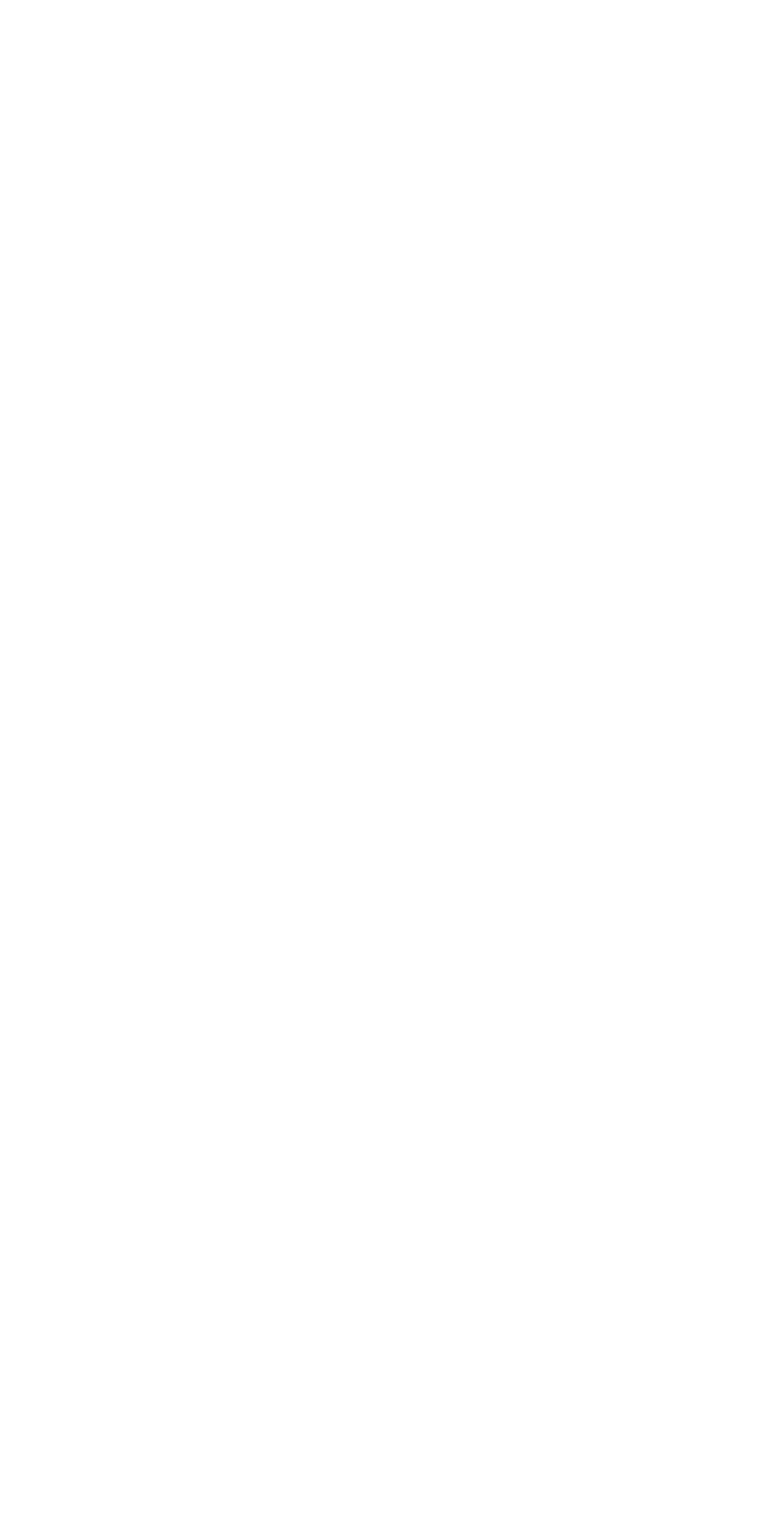
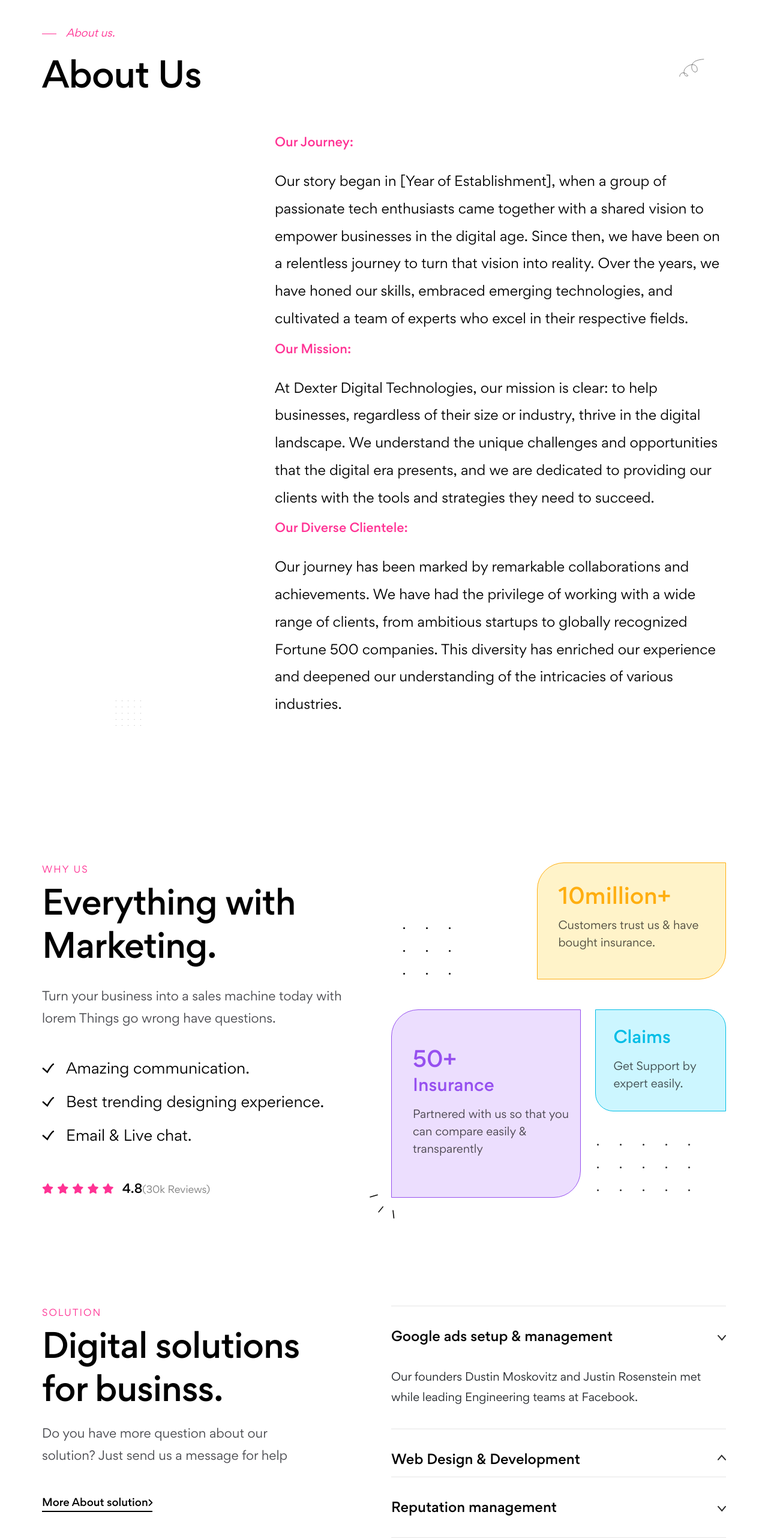
Before and after one commit to dexterdigitaltechnologies/dexter, a Next.js app: page /pages-menu/about in a window 1280 px wide. Shown: the part 158-2724 px from the top of the page at 60% size. Before the commit the page ends 800 px from the top, so only its background shows below. Built offline with nearby package versions, Linux system fonts and the light colour scheme.

Commit message:
updated about us

```diff
--- a/pages/pages-menu/about.js
+++ b/pages/pages-menu/about.js
@@ -1,9 +1,238 @@
-import React from 'react'
+import Seo from "../../components/common/Seo";
+import DefaulHeader from "../../components/header/DefaulHeader";
+import DefaultFooter from "../../components/footer/DefaultFooter";
+import Faq from "../../components/services/Faq";
+import Block from "../../components/services/Block";
+import Link from "next/link";
+import Image from "next/image";
+const AboutUsV1 = () => {
+  const features = [
+    { text: "Amazing communication." },
+    { text: "Best trending designing experience." },
+    { text: "Email & Live chat." },
+  ];
 
-const about = () => {
+  const starRating = Array(5)
+    .fill()
+    .map((_, index) => (
+      <li key={index}>
+        <i className="fa-solid fa-star" />
+      </li>
+    ));
+
   return (
-    <div>about</div>
-  )
-}
+    <>
+      <Seo pageTitle="About Us V1" />
 
-export default about
+      {/* <!--
+      =============================================
+      Theme Default Menu
+      ==============================================
+      --> */}
+      <DefaulHeader />
+
+      {/*
+			=============================================
+				Feature Section Fifty One
+			==============================================
+			*/}
+      <div className="fancy-feature-fiftyOne position-relative mt-200">
+        <div className="container">
+          <div className="row">
+            <div className="col-lg-7" data-aos="fade-right">
+              <div className="title-style-five mb-65 md-mb-40">
+                <div className="sc-title-two fst-italic position-relative">
+                  About us.
+                </div>
+                <h2 className="main-title fw-500 tx-dark">About Us</h2>
+              </div>
+            </div>
+          </div>
+          <div className="row">
+            <div className="col-xl-8 col-lg-9 ms-auto">
+              <div className="ps-xxl-5" data-aos="fade-left">
+                <h6 className="mb-30">Our Journey:</h6>
+                <p className="text-lg tx-dark">
+                Our story began in [Year of Establishment], when a group of
+                  passionate tech enthusiasts came together with a shared vision
+                   to empower businesses in the digital age. Since then, we
+                  have been on a relentless journey to turn that vision into
+                  reality. Over the years, we have honed our skills, embraced
+                  emerging technologies, and cultivated a team of experts who
+                  excel in their respective fields.
+                </p>
+              </div>
+            </div>
+          </div>
+          <div className="row">
+            <div className="col-xl-8 col-lg-9 ms-auto">
+              <div className="ps-xxl-5" data-aos="fade-left">
+                <h6 className="mb-30">Our Mission:</h6>
+                <p className="text-lg tx-dark">
+                At Dexter Digital Technologies, our mission is clear: to help
+                  businesses, regardless of their size or industry, thrive in
+                  the digital landscape. We understand the unique challenges and
+                  opportunities that the digital era presents, and we are
+                  dedicated to providing our clients with the tools and
+                  strategies they need to succeed.
+                </p>
+                {/* <div className="row">
+                  <Counter />
+                </div> */}
+              </div>
+            </div>
+          </div>
+          <div className="row">
+            <div className="col-xl-8 col-lg-9 ms-auto">
+              <div className="ps-xxl-5" data-aos="fade-left">
+                <h6 className="mb-30">Our Diverse Clientele:</h6>
+                <p className="text-lg tx-dark">
+                Our journey has been marked by remarkable collaborations and
+                  achievements. We have had the privilege of working with a wide
+                  range of clients, from ambitious startups to globally
+                  recognized Fortune 500 companies. This diversity has enriched
+                  our experience and deepened our understanding of the
+                  intricacies of various industries.
+                </p>
+                {/* <div className="row">
+                  <Counter />
+                </div> */}
+              </div>
+            </div>
+          </div>
+        </div>
+        {/* /.container */}
+
+        <img
+          src="/images/shape/shape_171.svg"
+          alt="shape"
+          className="lazy-img shapes shape-one"
+          width={50}
+          height={50}
+        />
+        <Image
+          src="/images/shape/shape_172.svg"
+          alt="shape"
+          className="lazy-img shapes shape-two"
+          width={50}
+          height={50}
+        />
+      </div>
+      <div className="fancy-feature-thirtySeven mt-225 lg-mt-120">
+        <div className="container">
+          <div className="row align-items-center">
+            <div className="col-lg-6">
+              <div
+                className="block-style-four pe-xxl-5 me-xxl-4 md-mb-70"
+                data-aos="fade-right"
+              >
+                <div className="title-style-six">
+                  <div className="sc-title-two text-uppercase">WHY US</div>
+                  <h2 className="main-title fw-500 tx-dark">
+                    Everything with Marketing.
+                  </h2>
+                </div>
+                {/* /.title-style-ten */}
+                <p className="fs-20 pt-20 pb-30 lg-pt-10 lg-pb-20">
+                  Turn your business into a sales machine today with lorem
+                  Things go wrong have questions.
+                </p>
+                <ul className="style-none list-item">
+                  {features.map((feature, index) => (
+                    <li key={index}>{feature.text}</li>
+                  ))}
+                </ul>
+                <div className="d-inline-flex align-items-center mt-35 lg-mt-20">
+                  <ul className="d-flex style-none rating">{starRating}</ul>
+                  <div className="fs-20 ms-2">
+                    <strong className="fw-500 tx-dark">4.8</strong>
+                    <span className="tx-dark fs-16 opacity-50">
+                      (30k Reviews)
+                    </span>
+                  </div>
+                </div>
+              </div>
+            </div>
+            {/* End .col */}
+
+            <div className="col-xxl-5 col-lg-6 ms-auto">
+              <Block />
+            </div>
+            {/* End .col */}
+          </div>
+        </div>
+        {/* /.container */}
+      </div>
+      {/* /.fancy-feature-thirtySeven */}
+
+
+      {/* /.team-section-two */}
+
+      {/*
+			=====================================================
+				Feedback Section Eleven
+			=====================================================
+			*/}
+
+      {/* /.feedback-section-eleven */}
+
+      {/*
+			=============================================
+				Feature Section Thirty Eight
+			==============================================
+			*/}
+      <div className="fancy-feature-thirtyEight mt-180 lg-mt-120">
+        <div className="container">
+          <div className="row">
+            <div className="col-lg-5">
+              <div className="block-style-seven" data-aos="fade-right">
+                <div className="title-style-six">
+                  <div className="sc-title-two text-uppercase">SOLUTION</div>
+                  <h2 className="main-title fw-500 tx-dark">
+                    Digital solutions for businss.
+                  </h2>
+                </div>
+                {/* /.title-style-ten */}
+                <p className="fs-20 pt-10 pb-30 lg-pb-20">
+                  Do you have more question about our solution? Just send us a
+                  message for help
+                </p>
+                <div className="btn-eighteen position-relative d-inline-block tx-dark">
+                  <Link href="/page-menu/about-us-v1" className="fw-500 tran3s">
+                    More About solution
+                    <i className="fa-solid fa-angle-right" />
+                  </Link>
+                </div>
+              </div>
+              {/* /.block-style-seven */}
+            </div>
+            {/* End .col-lg-5 */}
+            <div className="col-lg-6 ms-auto" data-aos="fade-left">
+              <Faq />
+            </div>
+          </div>
+        </div>
+        {/* /.container */}
+
+      </div>
+      {/* /.partner-section-six */}
+
+      {/*
+			=====================================================
+				Fancy Short Banner Sixteen
+			=====================================================
+			*/}
+
+      {/* /.fancy-short-banner-sixteen */}
+
+      {/*
+        =============================================
+        Contact Section One
+        ==============================================
+        */}
+      <DefaultFooter />
+    </>
+  );
+};
+
+export default AboutUsV1;
```
Also changed, not shown: pages/pages-menu/about-us-v1.js (+235 -205 lines).
